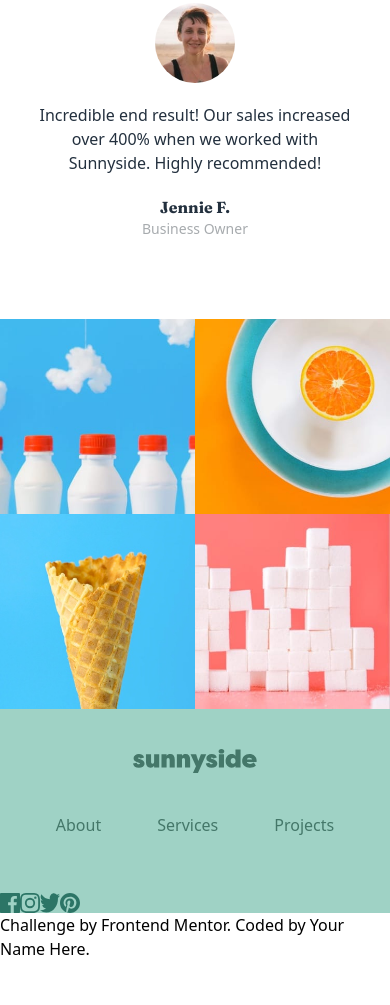
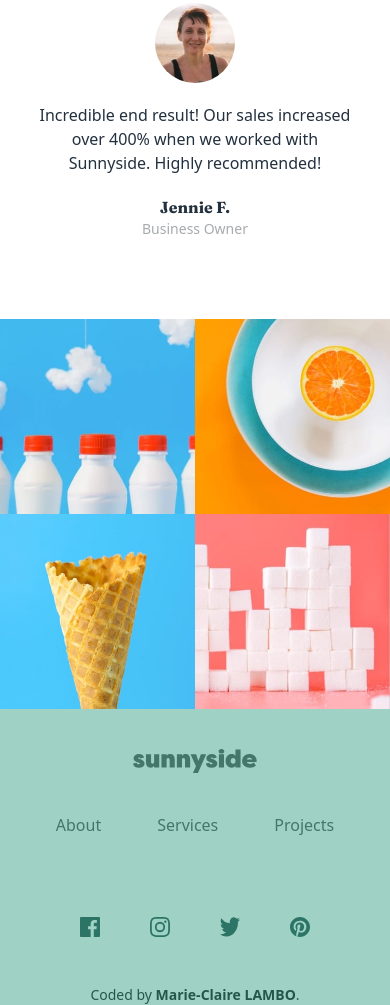
Before and after one commit to fullmc/rendu-tailwind, a website: page index.html in a window 390 px wide. Shown: the part 4798-5803 px from the top of the page. Before the commit the page ends 5759 px from the top, so only its background shows below. Drawn offline with Linux system fonts and the light colour scheme.

Commit message:
version mobile finie :sparkles:

```diff
--- a/index.html
+++ b/index.html
@@ -113,26 +113,24 @@
 
     <section class="bg-footer">
       <div class="flex flex-col justify-center items-center pt-10">
-        <img src="images/logo_footer.svg" >
-        <ul class="flex justify-center gap-14 pt-10 pb-14 text-svg">
+        <img src="images/logo_footer.svg">
+        <ul class="flex justify-center gap-14 pt-10 pb-20 text-svg">
           <li><a href="">About</a></li>
           <li><a href="">Services</a></li>
           <li><a href="">Projects</a></li>
         </ul>
       </div>
 
-      <div class="flex ju">
+      <div class="flex justify-between pr-20 pl-20 pb-12">
         <img src="images/icon-facebook.svg" alt="">
         <img src="images/icon-instagram.svg" alt="">
         <img src="images/icon-twitter.svg" alt="">
         <img src="images/icon-pinterest.svg" alt="">
       </div>
+      <p class="text-center text-sm text-cerises ">Coded by <a href="#" class="font-bold">Marie-Claire LAMBO</a>.</p>
     </section>
   </footer>
 
-  <div class="attribution">
-    Challenge by <a href="https://www.frontendmentor.io?ref=challenge" target="_blank">Frontend Mentor</a>.
-    Coded by <a href="#">Your Name Here</a>.
-  </div>
+
 </body>
 </html>
```
Also changed, not shown: styles/style.css.
